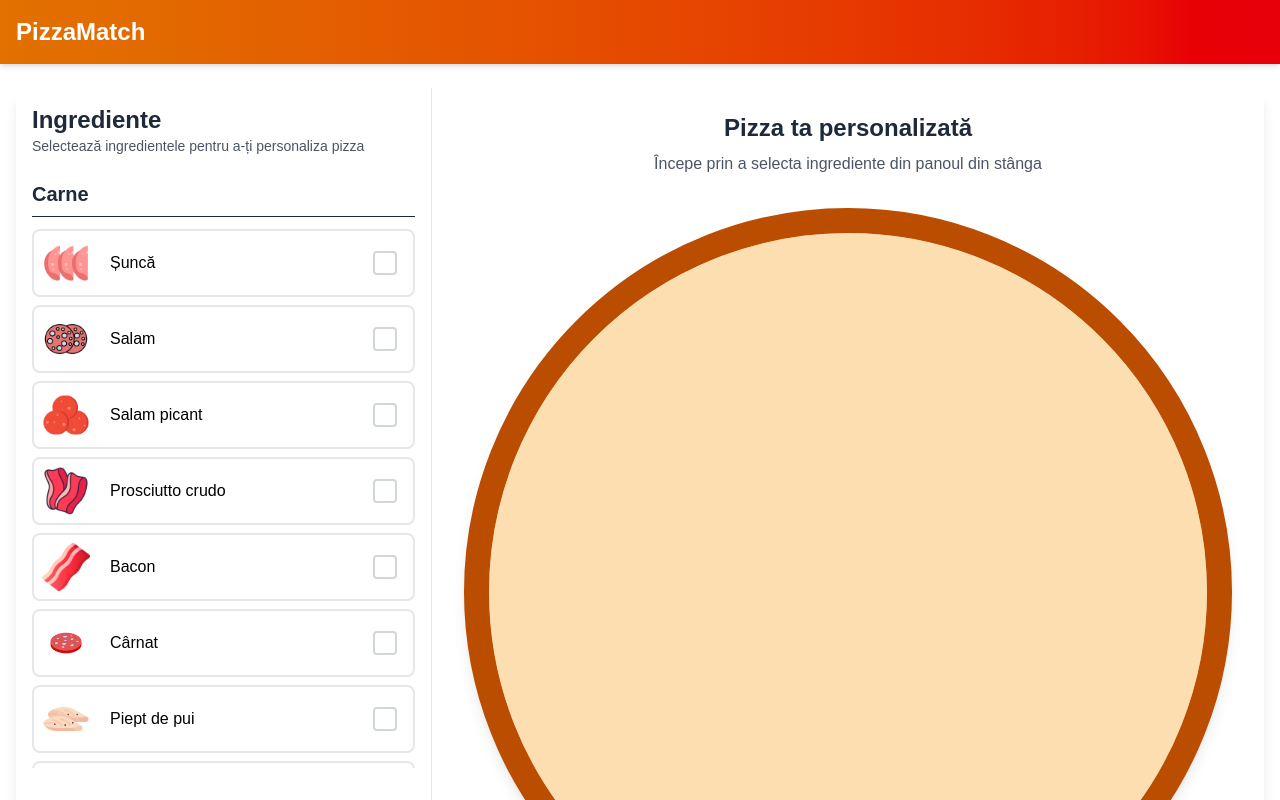
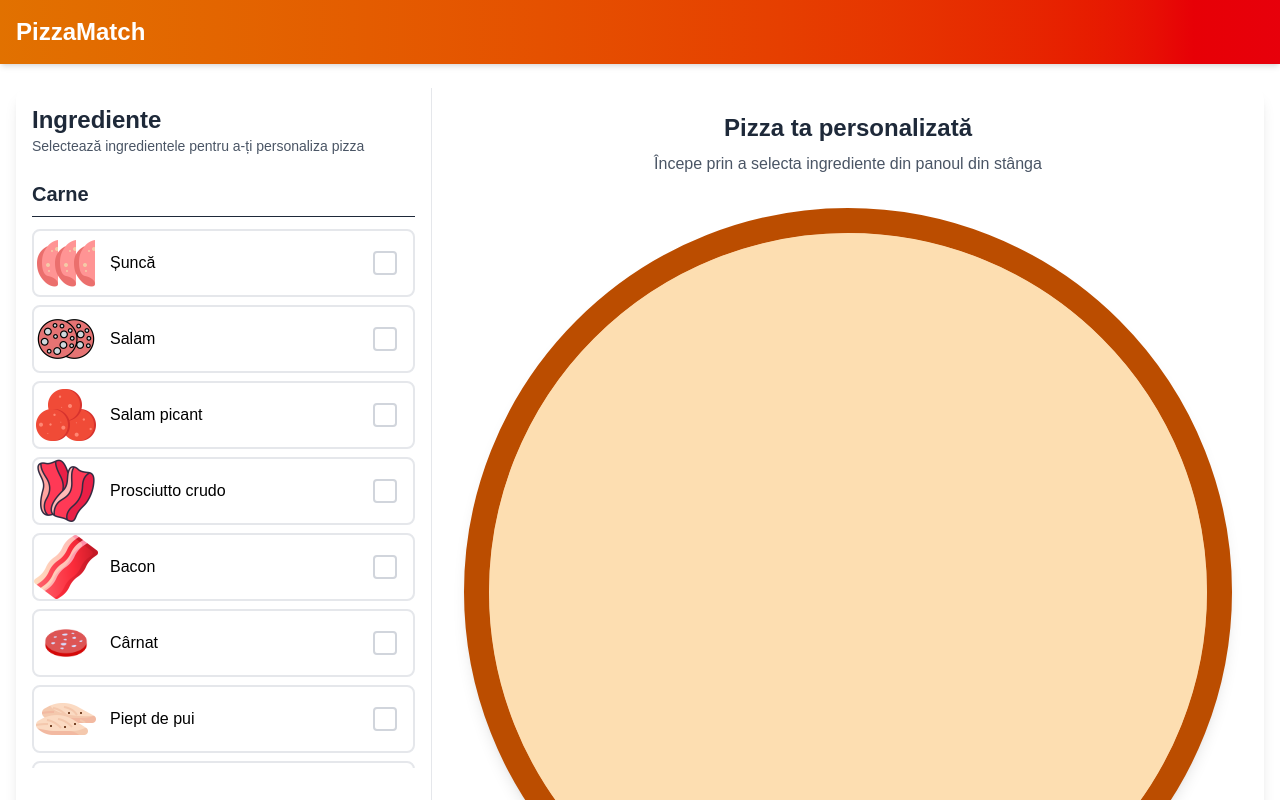
Before and after one commit to Lo1lita/Pizza-Match, a Next.js app: page / in a window 1280 px wide. Shown: the top 800 px of the page. Built offline with nearby package versions, Linux system fonts and the light colour scheme.

Commit message:
Initial commit

```diff
--- a/app/components/IngredientItem.tsx
+++ b/app/components/IngredientItem.tsx
@@ -1,4 +1,5 @@
 import React from 'react';
+import Image from 'next/image';
 import { Ingredient } from '../types';
 
 interface IngredientItemProps {
@@ -21,11 +22,13 @@ const IngredientItem: React.FC<IngredientItemProps> = ({
         }`}
       onClick={() => onToggle(ingredient.id)}
     >
-      <div className="w-16 h-16 p-2 flex-shrink-0">
-        <img
+      <div className="w-16 h-16 p-2 flex-shrink-0 relative">
+        <Image
           src={ingredient.image}
           alt={ingredient.name}
-          className="w-full h-full object-cover rounded"
+          fill
+          className="object-cover rounded"
+          sizes="64px"
         />
       </div>
 
--- a/app/components/PizzaPreview.tsx
+++ b/app/components/PizzaPreview.tsx
@@ -1,4 +1,7 @@
+'use client';
+
 import React, { useRef, useMemo } from 'react';
+import Image from 'next/image'; // <-- Use Next.js Image component
 import ingredients from '../data/ingredients';
 
 interface PizzaPreviewProps {
@@ -8,7 +11,9 @@ interface PizzaPreviewProps {
 const GRID_SIZE = 4;
 
 const PizzaPreview: React.FC<PizzaPreviewProps> = ({ selectedIngredientIds }) => {
-  const layoutCache = useRef<Record<string, { top: number; left: number; rotation: number; scale: number }[]>>({});
+  const layoutCache = useRef<
+    Record<string, { top: number; left: number; rotation: number; scale: number }[]>
+  >({});
 
   const selectedIngredients = useMemo(() => {
     return ingredients.filter((ing) => selectedIngredientIds.includes(ing.id));
@@ -34,12 +39,7 @@ const PizzaPreview: React.FC<PizzaPreviewProps> = ({ selectedIngredientIds }) =>
       if (ingredient.id === 'ou') {
         // Only one egg in the center
         layoutCache.current[ingredient.id] = [
-          {
-            top: 40,
-            left: 40,
-            rotation: 0,
-            scale: 1,
-          },
+          { top: 40, left: 40, rotation: 0, scale: 1 },
         ];
       } else if (!layoutCache.current[ingredient.id]) {
         layoutCache.current[ingredient.id] = [];
@@ -72,7 +72,7 @@ const PizzaPreview: React.FC<PizzaPreviewProps> = ({ selectedIngredientIds }) =>
     });
 
     return instances;
-  }, [selectedIngredientIds.join(',')]);
+  }, [selectedIngredients, selectedIngredientIds]);
 
   return (
     <div className="w-full max-w-[95vw] sm:max-w-3xl mx-auto aspect-square">
@@ -90,15 +90,17 @@ const PizzaPreview: React.FC<PizzaPreviewProps> = ({ selectedIngredientIds }) =>
               style={{
                 top: `${item.top}%`,
                 left: `${item.left}%`,
-
-                width: `${item.id === 'egg' ? 25 : 100 / GRID_SIZE * 0.7}%`,
+                width: `${item.id === 'egg' ? 25 : (100 / GRID_SIZE) * 0.7}%`,
+                transform: `rotate(${item.rotation}deg) scale(${item.scale})`,
               }}
             >
-              <img
+              <Image
                 src={item.image}
                 alt={item.name}
-
+                width={100}
+                height={100}
                 style={{ opacity: 0.9 }}
+                className="w-full h-auto object-contain"
               />
             </div>
           ))}
--- a/app/components/RecommendationCard.tsx
+++ b/app/components/RecommendationCard.tsx
@@ -1,17 +1,11 @@
 import React from 'react';
 import { PizzaRecommendation } from '../types';
-import ingredients from '../data/ingredients';
 
 interface RecommendationCardProps {
   pizza: PizzaRecommendation;
 }
 
 const RecommendationCard: React.FC<RecommendationCardProps> = ({ pizza }) => {
-  // Get full ingredient objects for this pizza
-  const pizzaIngredients = ingredients.filter(ing =>
-    pizza.ingredients.includes(ing.id)
-  );
-
   return (
     <div className="bg-white rounded-xl shadow-md overflow-hidden transition-all duration-300 hover:shadow-lg border border-amber-100 h-full flex flex-col">
       <div className="relative">
```
